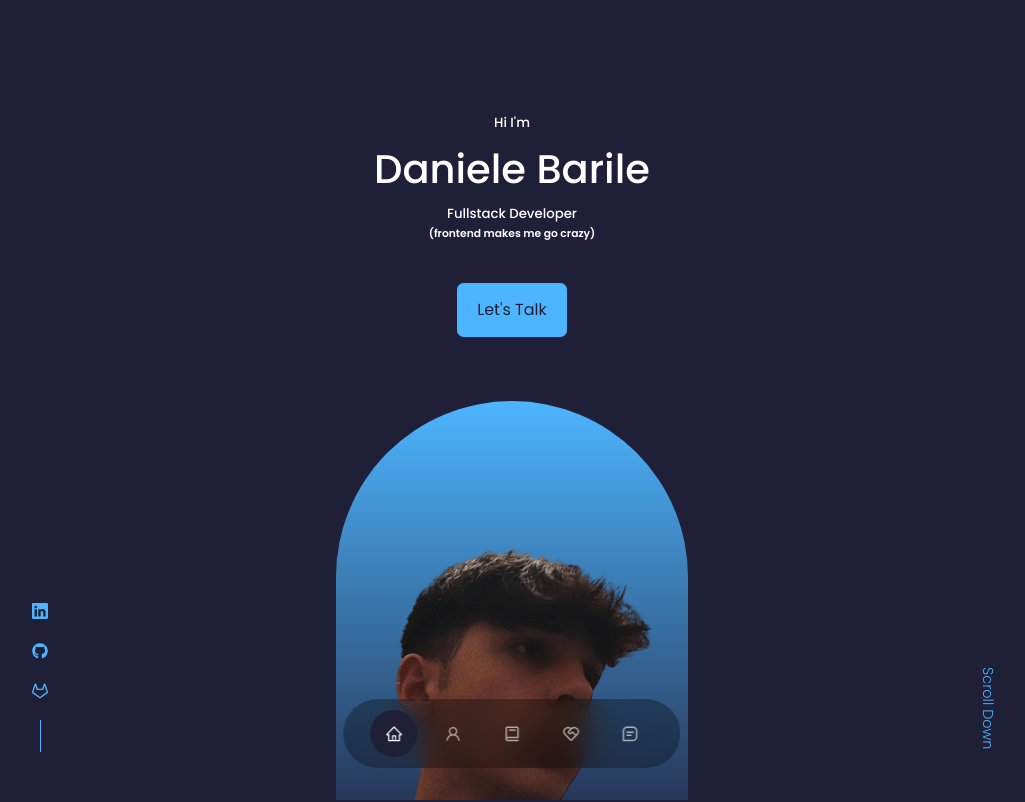
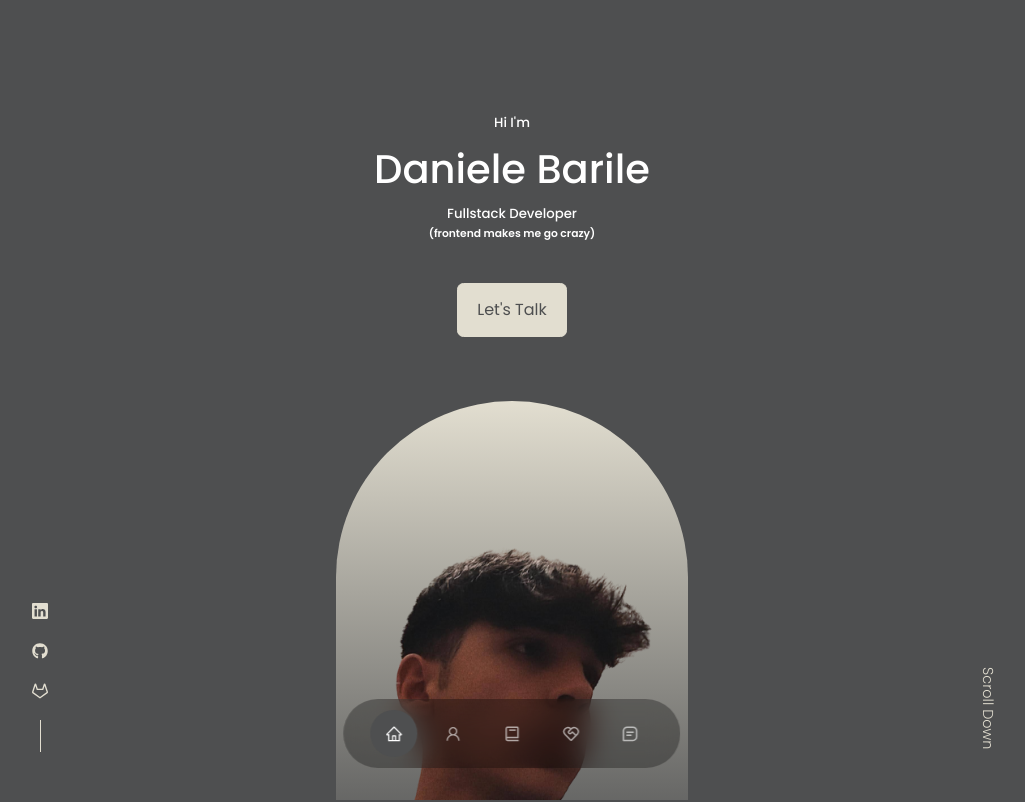
Before and after one commit to Ho3pLi/MyPlace, a React (Create React App) app: page / in a window 1280 px wide. Shown: the top 802 px of the page, without its empty margins (128-1153 px from the left). Built offline with nearby package versions, Linux system fonts and the light colour scheme.

Commit message:
Color Change
I chose some colors in ✨palette✨ (bit.ly/3BsCrJJ)

```diff
--- a/src/index.css
+++ b/src/index.css
@@ -13,10 +13,10 @@
 
 :root {
 
-    --color-bg: #1f1f38;
-    --color-bg-variant: #2c2c6c;
-    --color-primary: #4db5ff;
-    --color-primary-variant: rgba(77, 181, 255, 0.4);
+    --color-bg: #4E4F50; /* #1f1f38 */
+    --color-bg-variant: #746C70; /* #2c2c6c */
+    --color-primary: #E2DED0; /* #4db5ff */
+    --color-primary-variant: #647C90; /* rgba(77, 181, 255, 0.4) */
     --color-white: white;
     --color-light: rgba(255, 255, 255, 0.6);
 
```
